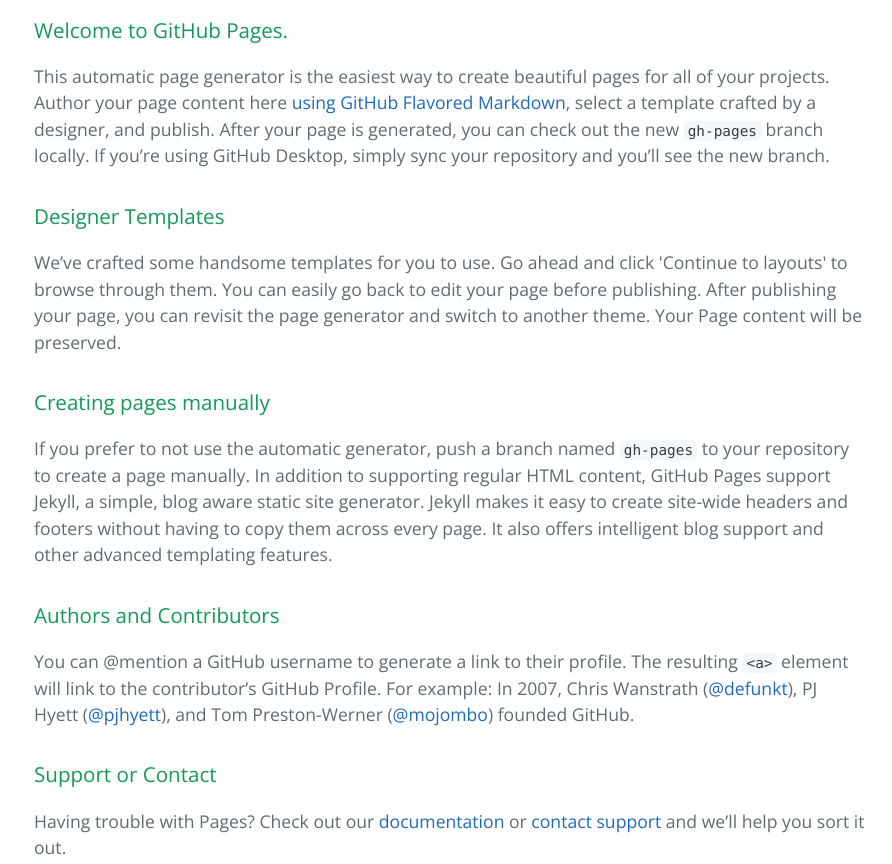
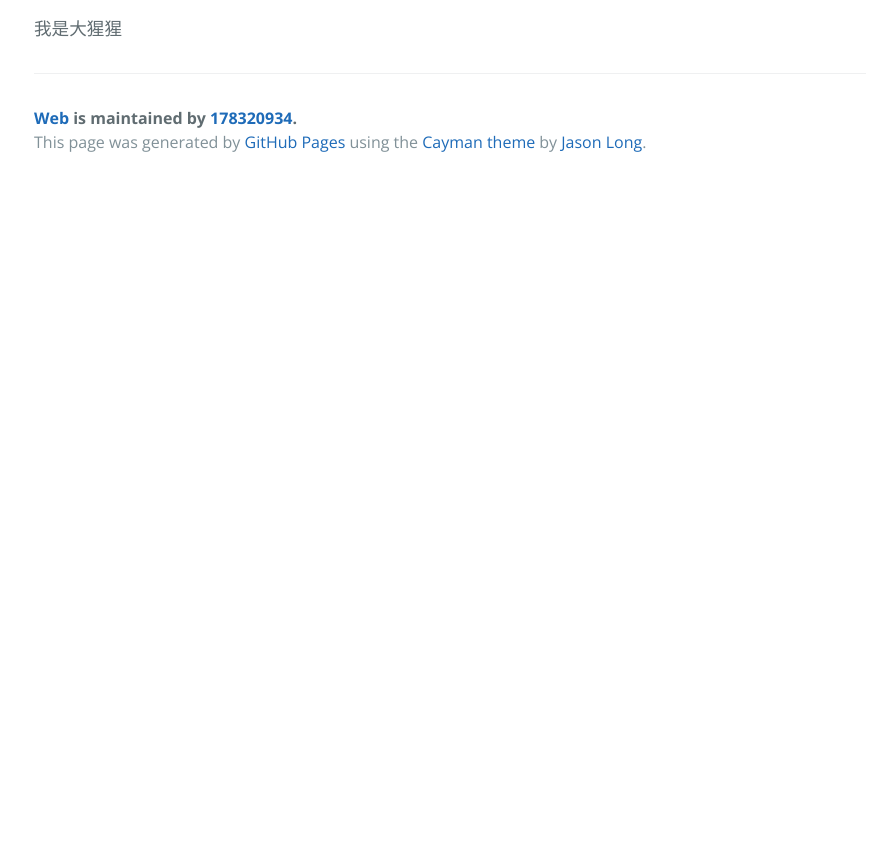
Before and after one commit to 178320934/web, a plain HTML site: page index.html in a window 1280 px wide. Shown: the part 400-1264 px from the top of the page, without its empty margins (190-1082 px from the left). After the commit the page ends 800 px from the top, so only its background shows below. Drawn offline with nearby package versions, Linux system fonts and the light colour scheme.

```diff
--- a/index.html
+++ b/index.html
@@ -19,30 +19,7 @@
     </section>
 
     <section class="main-content">
-      <h3>
-<a id="welcome-to-github-pages" class="anchor" href="#welcome-to-github-pages" aria-hidden="true"><span aria-hidden="true" class="octicon octicon-link"></span></a>Welcome to GitHub Pages.</h3>
-
-<p>This automatic page generator is the easiest way to create beautiful pages for all of your projects. Author your page content here <a href="https://guides.github.com/features/mastering-markdown/">using GitHub Flavored Markdown</a>, select a template crafted by a designer, and publish. After your page is generated, you can check out the new <code>gh-pages</code> branch locally. If you’re using GitHub Desktop, simply sync your repository and you’ll see the new branch.</p>
-
-<h3>
-<a id="designer-templates" class="anchor" href="#designer-templates" aria-hidden="true"><span aria-hidden="true" class="octicon octicon-link"></span></a>Designer Templates</h3>
-
-<p>We’ve crafted some handsome templates for you to use. Go ahead and click 'Continue to layouts' to browse through them. You can easily go back to edit your page before publishing. After publishing your page, you can revisit the page generator and switch to another theme. Your Page content will be preserved.</p>
-
-<h3>
-<a id="creating-pages-manually" class="anchor" href="#creating-pages-manually" aria-hidden="true"><span aria-hidden="true" class="octicon octicon-link"></span></a>Creating pages manually</h3>
-
-<p>If you prefer to not use the automatic generator, push a branch named <code>gh-pages</code> to your repository to create a page manually. In addition to supporting regular HTML content, GitHub Pages support Jekyll, a simple, blog aware static site generator. Jekyll makes it easy to create site-wide headers and footers without having to copy them across every page. It also offers intelligent blog support and other advanced templating features.</p>
-
-<h3>
-<a id="authors-and-contributors" class="anchor" href="#authors-and-contributors" aria-hidden="true"><span aria-hidden="true" class="octicon octicon-link"></span></a>Authors and Contributors</h3>
-
-<p>You can @mention a GitHub username to generate a link to their profile. The resulting <code>&lt;a&gt;</code> element will link to the contributor’s GitHub Profile. For example: In 2007, Chris Wanstrath (<a href="https://github.com/defunkt" class="user-mention">@defunkt</a>), PJ Hyett (<a href="https://github.com/pjhyett" class="user-mention">@pjhyett</a>), and Tom Preston-Werner (<a href="https://github.com/mojombo" class="user-mention">@mojombo</a>) founded GitHub.</p>
-
-<h3>
-<a id="support-or-contact" class="anchor" href="#support-or-contact" aria-hidden="true"><span aria-hidden="true" class="octicon octicon-link"></span></a>Support or Contact</h3>
-
-<p>Having trouble with Pages? Check out our <a href="https://help.github.com/pages">documentation</a> or <a href="https://github.com/contact">contact support</a> and we’ll help you sort it out.</p>
+      <p>我是大猩猩</p>
 
       <footer class="site-footer">
         <span class="site-footer-owner"><a href="https://github.com/178320934/web">Web</a> is maintained by <a href="https://github.com/178320934">178320934</a>.</span>
```
Also changed, not shown: params.json (+1 -1 lines).
